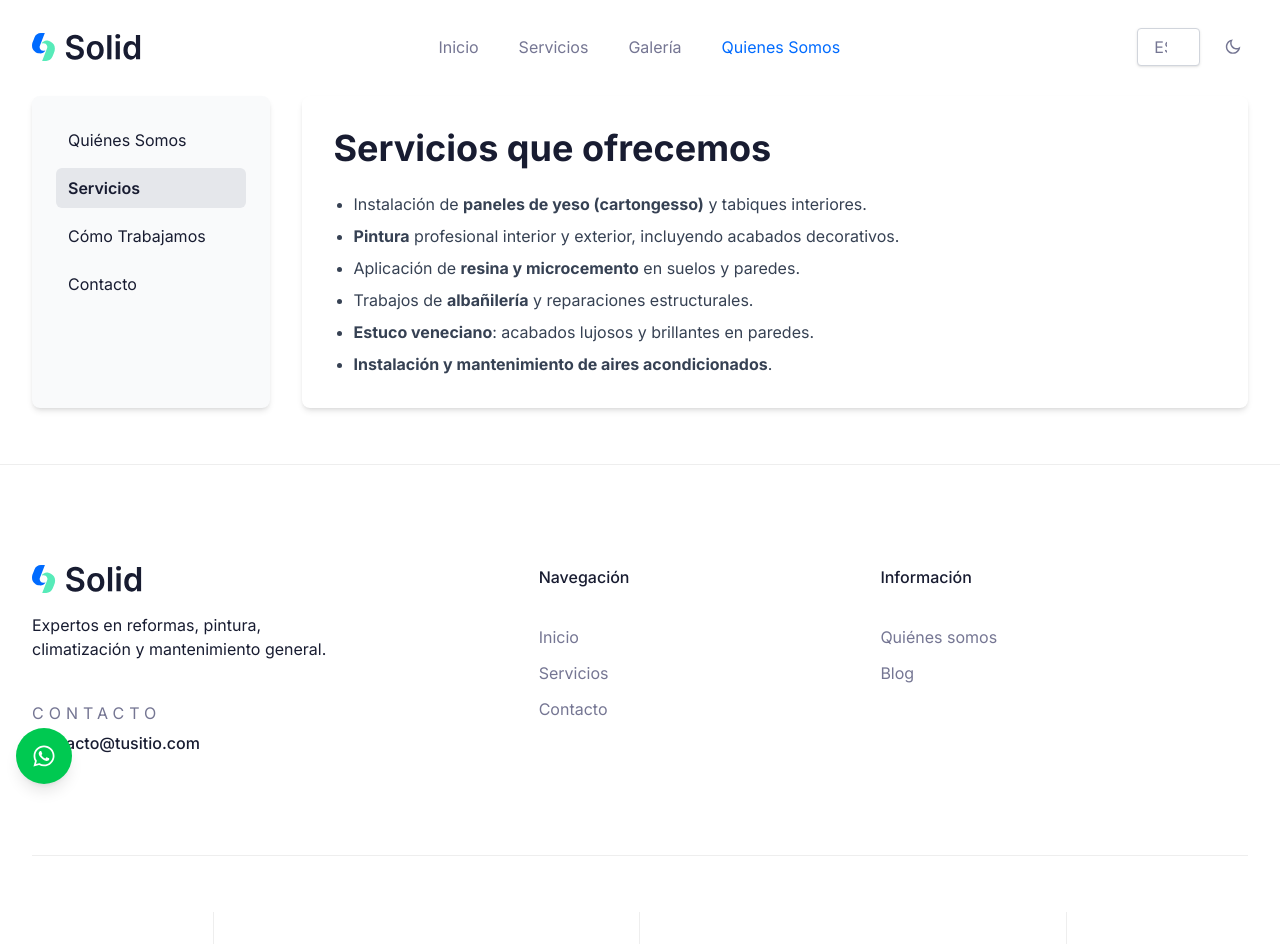
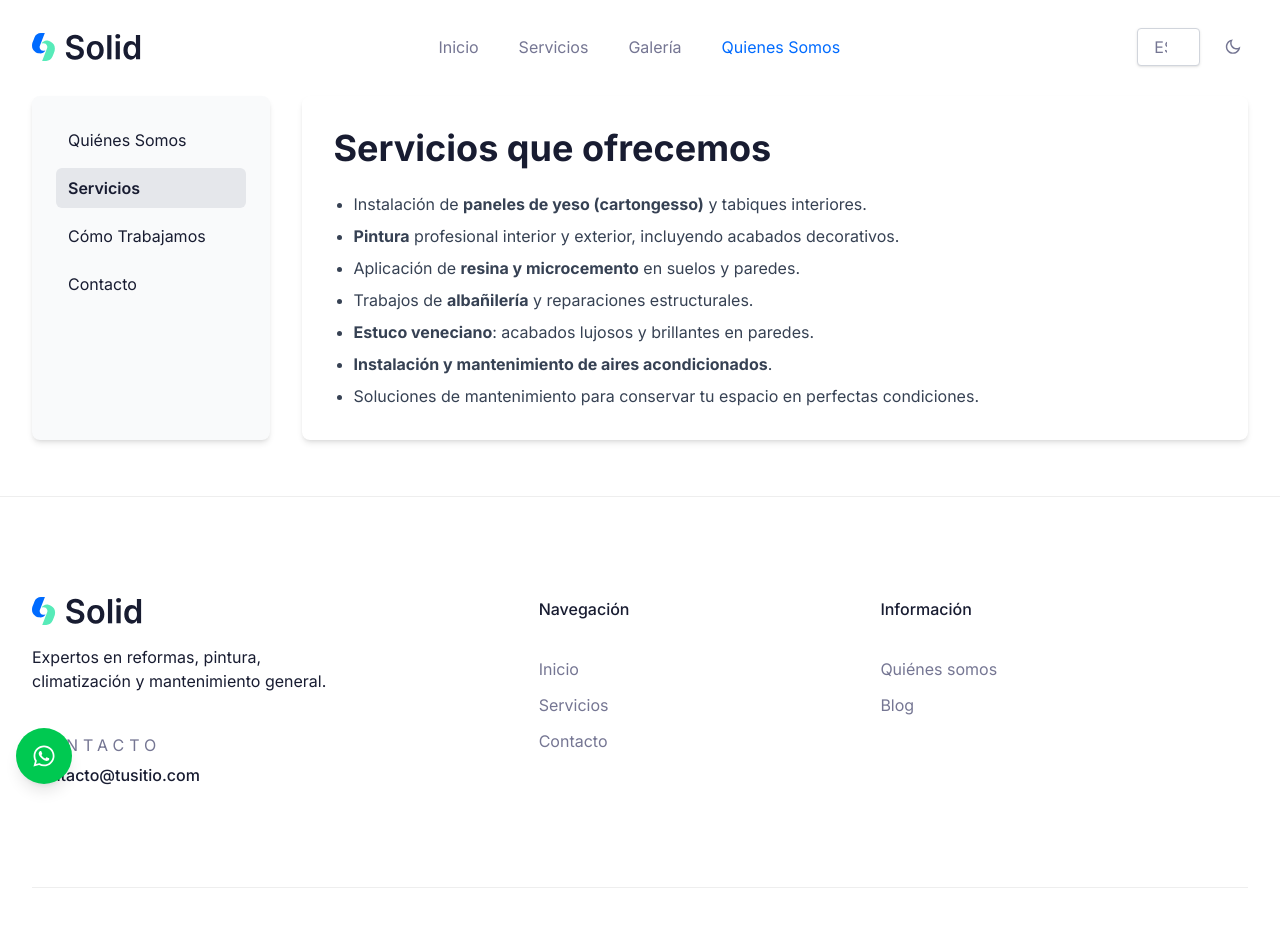
Before and after one commit to Mateocorone/Multiservices, a Next.js app: page /docs in a window 1280 px wide. Both pictures are taken after a click on the button "Servicios". Before the commit the page ends 912 px from the top, so only its background shows below. Built offline with nearby package versions, Linux system fonts and the light colour scheme.

Commit message:
Modify
About us
Slidebar

```diff
--- a/components/Docs/SidebarLink.tsx
+++ b/components/Docs/SidebarLink.tsx
@@ -2,89 +2,79 @@
 
 import { useState } from 'react';
 import { motion } from 'framer-motion';
-
-const allInfoContent = {
-  '/docs/introduction': {
-    label: 'Quiénes Somos',
-    title: 'Acerca de Multiservicios TotalFix',
-    content: (
-      <>
-        <p className="text-gray-700 dark:text-gray-300">
-          En <strong>TotalFix</strong>, somos expertos en brindar soluciones integrales para hogares y negocios.
-          Con más de 10 años de experiencia, nos especializamos en reformas, mantenimiento y acabados de alta calidad.
-        </p>
-        <p className="text-gray-700 dark:text-gray-300 mt-4">
-          Nuestra misión es transformar tu espacio en un lugar funcional, moderno y estéticamente agradable, siempre con puntualidad, compromiso y profesionalismo.
-        </p>
-      </>
-    )
-  },
-  '/docs/maintenance-services': {
-    label: 'Servicios',
-    title: 'Servicios que ofrecemos',
-    content: (
-      <>
-        <ul className="list-disc pl-5 text-gray-700 dark:text-gray-300 space-y-2">
-          <li>Instalación de <strong>paneles de yeso (cartongesso)</strong> y tabiques interiores.</li>
-          <li><strong>Pintura</strong> profesional interior y exterior, incluyendo acabados decorativos.</li>
-          <li>Aplicación de <strong>resina y microcemento</strong> en suelos y paredes.</li>
-          <li>Trabajos de <strong>albañilería</strong> y reparaciones estructurales.</li>
-          <li><strong>Estuco veneciano</strong>: acabados lujosos y brillantes en paredes.</li>
-          <li><strong>Instalación y mantenimiento de aires acondicionados</strong>.</li>
-        </ul>
-      </>
-    )
-  },
-  '/docs/how-we-work': {
-    label: 'Cómo Trabajamos',
-    title: 'Nuestro Proceso de Trabajo',
-    content: (
-      <>
-        <ol className="list-decimal pl-5 text-gray-700 dark:text-gray-300 space-y-2">
-          <li>Analizamos tu necesidad con una visita o asesoría virtual.</li>
-          <li>Te enviamos una propuesta clara, detallada y sin compromiso.</li>
-          <li>Realizamos los trabajos de forma ordenada, limpia y puntual.</li>
-          <li>Supervisamos la calidad en cada fase y te damos seguimiento post-servicio.</li>
-        </ol>
-        <p className="text-gray-700 dark:text-gray-300 mt-4">
-          Nos enorgullece construir relaciones basadas en confianza y resultados visibles.
-        </p>
-      </>
-    )
-  },
-  '/docs/contact': {
-    label: 'Contacto',
-    title: 'Contáctanos',
-    content: (
-      <>
-        <p className="text-gray-700 dark:text-gray-300">
-          ¿Tienes una urgencia, una consulta o necesitas un presupuesto personalizado?
-        </p>
-        <p className="text-gray-700 dark:text-gray-300 mt-2">
-          Puedes escribirnos directamente por <strong>WhatsApp</strong> o llenar nuestro formulario de contacto.
-        </p>
-        <ul className="mt-4 text-gray-700 dark:text-gray-300 space-y-1">
-          <li>📍 Atendemos en Novara y sus alrededores.</li>
-          <li>📞 WhatsApp: +39 XXX XXX XXXX</li>
-          <li>📧 Email: contacto@totalfix.it</li>
-        </ul>
-      </>
-    )
-  },
-};
-
+import { useLanguage } from '@/components/providers/LanguageProvider';
 
 export default function SidebarLink() {
-  const [activeContentKey, setActiveContentKey] = useState('/docs/introduction');
-  const currentContent = allInfoContent[activeContentKey];
+  const { t } = useLanguage();
+  const [activeContentKey, setActiveContentKey] = useState('whoWeAre');
 
-  const sidebarLinksData = Object.entries(allInfoContent).map(([href, { label }]) => ({ href, label }));
+  const sidebarLinksData = [
+    { href: 'whoWeAre', label: t('aboutUs.sidebarLinks.whoWeAre') },
+    { href: 'services', label: t('aboutUs.sidebarLinks.services') },
+    { href: 'howWeWork', label: t('aboutUs.sidebarLinks.howWeWork') },
+    { href: 'contact', label: t('aboutUs.sidebarLinks.contact') },
+  ];
+
+  const renderContent = () => {
+    switch (activeContentKey) {
+      case 'whoWeAre':
+        return (
+          <>
+            <p className="text-gray-700 dark:text-gray-300" dangerouslySetInnerHTML={{ __html: t('aboutUs.whoWeAre.text1') }} />
+            <p className="text-gray-700 dark:text-gray-300 mt-4" dangerouslySetInnerHTML={{ __html: t('aboutUs.whoWeAre.text2') }} />
+          </>
+        );
+      case 'services':
+        return (
+          <>
+            <ul className="list-disc pl-5 text-gray-700 dark:text-gray-300 space-y-2">
+              <li dangerouslySetInnerHTML={{ __html: t('aboutUs.services.list1') }} />
+              <li dangerouslySetInnerHTML={{ __html: t('aboutUs.services.list2') }} />
+              <li dangerouslySetInnerHTML={{ __html: t('aboutUs.services.list3') }} />
+              <li dangerouslySetInnerHTML={{ __html: t('aboutUs.services.list4') }} />
+              <li dangerouslySetInnerHTML={{ __html: t('aboutUs.services.list5') }} />
+              <li dangerouslySetInnerHTML={{ __html: t('aboutUs.services.list6') }} />
+              <li dangerouslySetInnerHTML={{ __html: t('aboutUs.services.list7') }} />
+            </ul>
+          </>
+        );
+      case 'howWeWork':
+        return (
+          <>
+            <ol className="list-decimal pl-5 text-gray-700 dark:text-gray-300 space-y-2">
+              <li>{t('aboutUs.howWeWork.list1')}</li>
+              <li>{t('aboutUs.howWeWork.list2')}</li>
+              <li>{t('aboutUs.howWeWork.list3')}</li>
+              <li>{t('aboutUs.howWeWork.list4')}</li>
+            </ol>
+            <p className="text-gray-700 dark:text-gray-300 mt-4">
+              {t('aboutUs.howWeWork.text1')}
+            </p>
+          </>
+        );
+      case 'contact':
+        return (
+          <>
+            <p className="text-gray-700 dark:text-gray-300">
+              {t('aboutUs.contact.text1')}
+            </p>
+            <p className="text-gray-700 dark:text-gray-300 mt-2" dangerouslySetInnerHTML={{ __html: t('aboutUs.contact.text2') }} />
+            <ul className="mt-4 text-gray-700 dark:text-gray-300 space-y-1">
+              <li>📍 {t('aboutUs.contact.text3')}</li>
+              <li>📞 {t('aboutUs.contact.text4')}</li>
+              <li>📧 {t('aboutUs.contact.text5')}</li>
+            </ul>
+          </>
+        );
+      default:
+        return null;
+    }
+  };
 
   return (
     <section className="bg-white dark:bg-[#111827] text-black dark:text-white pt-16 pb-10 lg:pt-20 lg:pb-12 xl:pt-24 xl:pb-14">
       <div className="mx-auto max-w-c-1390 px-4 md:px-8 2xl:px-0">
         <div className="flex flex-col lg:flex-row gap-8">
-
           {/* Barra lateral */}
           <div className="lg:w-1/4 xl:w-1/5 bg-gray-50 dark:bg-gray-800 p-6 rounded-lg shadow-md">
             <ul className="space-y-2">
@@ -114,10 +104,10 @@ export default function SidebarLink() {
             transition={{ duration: 0.6, ease: "easeOut" }}
           >
             <h1 className="text-3xl lg:text-4xl font-bold mb-6 text-black dark:text-white">
-              {currentContent.title}
+              {t(`aboutUs.${activeContentKey}.title`)}
             </h1>
             <div className="prose text-black dark:text-gray-200 max-w-none">
-              {currentContent.content}
+              {renderContent()}
             </div>
           </motion.div>
         </div>
--- a/locales/en.json
+++ b/locales/en.json
@@ -71,5 +71,44 @@
     "description": "We renovate, build, and improve your home or business with custom solutions, quality materials, and a professional team.",
     "button": "Request a quote",
     "cta": "No-obligation quote. Let's get started today!"
+  },
+  "aboutUs": {
+    "sidebarLinks": {
+      "whoWeAre": "Who We Are",
+      "services": "Services",
+      "howWeWork": "How We Work",
+      "contact": "Contact"
+    },
+    "whoWeAre": {
+      "title": "About Multiservicios TotalFix",
+      "text1": "At <strong>TotalFix</strong>, we are experts in providing comprehensive solutions for homes and businesses. With over 10 years of experience, we specialize in high-quality renovations, maintenance, and finishes.",
+      "text2": "Our mission is to transform your space into a functional, modern, and aesthetically pleasing place, always with punctuality, commitment, and professionalism."
+    },
+    "services": {
+      "title": "Services we offer",
+      "list1": "Installation of <strong>drywall (plasterboard)</strong> and interior partitions.",
+      "list2": "Professional interior and exterior <strong>painting</strong>, including decorative finishes.",
+      "list3": "Application of <strong>resin and microcement</strong> on floors and walls.",
+      "list4": "<strong>Masonry</strong> work and structural repairs.",
+      "list5": "<strong>Venetian stucco</strong>: luxurious and shiny marble-effect wall finishes.",
+      "list6": "<strong>Air conditioning installation and maintenance</strong>.",
+      "list7": "Maintenance solutions to keep your space in perfect condition."
+    },
+    "howWeWork": {
+      "title": "Our Work Process",
+      "list1": "We analyze your needs with a visit or virtual consultation.",
+      "list2": "We send you a clear, detailed, and non-binding proposal.",
+      "list3": "We carry out the work in an organized, clean, and punctual manner.",
+      "list4": "We supervise quality at every stage and provide post-service follow-up.",
+      "text1": "We pride ourselves on building relationships based on trust and visible results."
+    },
+    "contact": {
+      "title": "Contact Us",
+      "text1": "Do you have an emergency, a question, or need a personalized quote?",
+      "text2": "You can write to us directly on <strong>WhatsApp</strong> or fill out our contact form.",
+      "text3": "We serve Novara and its surroundings.",
+      "text4": "WhatsApp: +39 XXX XXX XXXX",
+      "text5": "Email: contacto@totalfix.it"
+    }
   }
 }
--- a/locales/es.json
+++ b/locales/es.json
@@ -5,7 +5,7 @@
     "description": "Un texto de ejemplo para la descripción de la sección del encabezado."
   },
   "menu": {
-    "home": "Home",
+    "home": "Inicio",
     "services": "Servicios",
     "gallery": "Galería",
     "aboutUs": "Quienes Somos"
@@ -71,5 +71,44 @@
     "description": "Renovamos, construimos y mejoramos tu hogar o negocio con soluciones personalizadas, materiales de calidad y equipo profesional.",
     "button": "Solicita tu presupuesto",
     "cta": "Presupuesto sin compromiso. ¡Empecemos hoy!"
+  },
+  "aboutUs": {
+    "sidebarLinks": {
+      "whoWeAre": "Quiénes Somos",
+      "services": "Servicios",
+      "howWeWork": "Cómo Trabajamos",
+      "contact": "Contacto"
+    },
+    "whoWeAre": {
+      "title": "Acerca de Multiservicios TotalFix",
+      "text1": "En <strong>TotalFix</strong>, somos expertos en brindar soluciones integrales para hogares y negocios. Con más de 10 años de experiencia, nos especializamos en reformas, mantenimiento y acabados de alta calidad.",
+      "text2": "Nuestra misión es transformar tu espacio en un lugar funcional, moderno y estéticamente agradable, siempre con puntualidad, compromiso y profesionalismo."
+    },
+    "services": {
+      "title": "Servicios que ofrecemos",
+      "list1": "Instalación de <strong>paneles de yeso (cartongesso)</strong> y tabiques interiores.",
+      "list2": "<strong>Pintura</strong> profesional interior y exterior, incluyendo acabados decorativos.",
+      "list3": "Aplicación de <strong>resina y microcemento</strong> en suelos y paredes.",
+      "list4": "Trabajos de <strong>albañilería</strong> y reparaciones estructurales.",
+      "list5": "<strong>Estuco veneciano</strong>: acabados lujosos y brillantes en paredes.",
+      "list6": "<strong>Instalación y mantenimiento de aires acondicionados</strong>.",
+      "list7": "Soluciones de mantenimiento para conservar tu espacio en perfectas condiciones."
+    },
+    "howWeWork": {
+      "title": "Nuestro Proceso de Trabajo",
+      "list1": "Analizamos tu necesidad con una visita o asesoría virtual.",
+      "list2": "Te enviamos una propuesta clara, detallada y sin compromiso.",
+      "list3": "Realizamos los trabajos de forma ordenada, limpia y puntual.",
+      "list4": "Supervisamos la calidad en cada fase y te damos seguimiento post-servicio.",
+      "text1": "Nos enorgullece construir relaciones basadas en confianza y resultados visibles."
+    },
+    "contact": {
+      "title": "Contáctanos",
+      "text1": "¿Tienes una urgencia, una consulta o necesitas un presupuesto personalizado?",
+      "text2": "Puedes escribirnos directamente por <strong>WhatsApp</strong> o llenar nuestro formulario de contacto.",
+      "text3": "Atendemos en Novara y sus alrededores.",
+      "text4": "WhatsApp: +39 XXX XXX XXXX",
+      "text5": "Email: contacto@totalfix.it"
+    }
   }
 }
--- a/locales/it.json
+++ b/locales/it.json
@@ -65,11 +65,50 @@
   },
   "hero": {
     "subtitle": "🔥 La Tua Casa dei Sogni, Diventata Realtà. Esperti in Ristrutturazioni Integrali.",
-    "title_part1": "Trasforma il tuo spazio ideale",
+    "title_part1": "Trasforma il tuo spazio ideal",
     "title_part2": "con",
     "title_part3": "Noi",
     "description": "Rinnoviamo, costruiamo e miglioriamo la tua casa o il tuo ufficio con soluzioni personalizzate, materiali di qualità e un team professionale.",
     "button": "Richiedi un preventivo",
     "cta": "Preventivo senza impegno. Iniziamo oggi!"
+  },
+  "aboutUs": {
+    "sidebarLinks": {
+      "whoWeAre": "Chi siamo",
+      "services": "Servizi",
+      "howWeWork": "Come lavoriamo",
+      "contact": "Contattaci"
+    },
+    "whoWeAre": {
+      "title": "Chi siamo Multiservizi TotalFix",
+      "text1": "Noi di <strong>TotalFix</strong>, siamo esperti nel fornire soluzioni complete per case e aziende. Con oltre 10 anni di esperienza, siamo specializzati in ristrutturazioni, manutenzioni e finiture di alta qualità.",
+      "text2": "La nostra missione è trasformare il tuo spazio in un luogo funzionale, moderno ed esteticamente gradevole, sempre con puntualità, impegno e professionalità."
+    },
+    "services": {
+      "title": "Servizi che offriamo",
+      "list1": "Installazione di <strong>pannelli in cartongesso</strong> e pareti divisorie interne.",
+      "list2": "<strong>Pittura</strong> professionale per interni ed esterni, incluse finiture decorative.",
+      "list3": "Applicazione di <strong>resina e microcemento</strong> su pavimenti e pareti.",
+      "list4": "Lavori di <strong>muratura</strong> e riparazioni strutturali.",
+      "list5": "<strong>Stucco veneziano</strong>: finiture murarie lussuose e lucide effetto marmo.",
+      "list6": "<strong>Installazione e manutenzione di condizionatori</strong>.",
+      "list7": "Soluzioni di manutenzione per mantenere il tuo spazio in perfette condizioni."
+    },
+    "howWeWork": {
+      "title": "Il nostro processo di lavoro",
+      "list1": "Analizziamo le tue esigenze con un sopralluogo o una consulenza virtuale.",
+      "list2": "Ti inviamo una proposta chiara, dettagliata e senza impegno.",
+      "list3": "Eseguiamo i lavori in modo ordinato, pulito e puntuale.",
+      "list4": "Supervisioniamo la qualità in ogni fase e ti forniamo un follow-up post-servizio.",
+      "text1": "Siamo orgogliosi de costruire relazioni basate sulla fiducia e sui risultati visibili."
+    },
+    "contact": {
+      "title": "Contattaci",
+      "text1": "Hai un'emergenza, una domanda o hai bisogno di un preventivo personalizzato?",
+      "text2": "Puoi scriverci direttamente su <strong>WhatsApp</strong> o compilare il nostro modulo di contatto.",
+      "text3": "Operiamo a Novara e dintorni.",
+      "text4": "WhatsApp: +39 XXX XXX XXXX",
+      "text5": "Email: contacto@totalfix.it"
+    }
   }
 }
```
Also changed, not shown: components/Header/menuData.tsx (+4 -7 lines).
